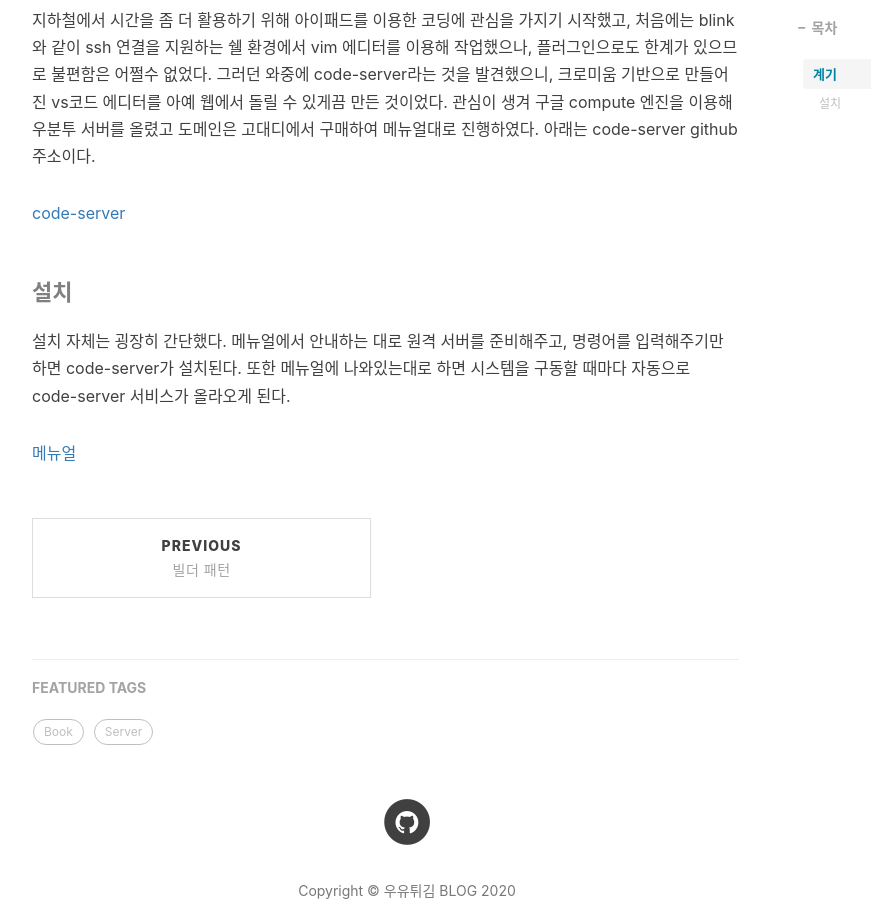
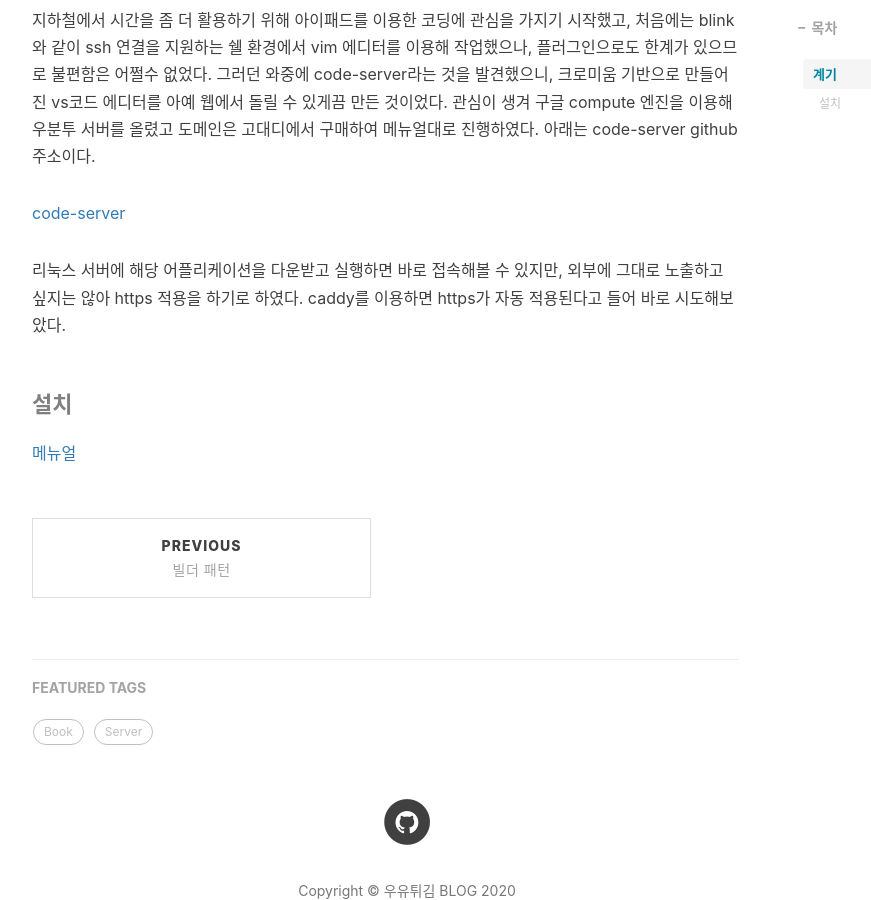
Before and after one commit to Heewookji/te, a Jekyll site: the page built from _posts/server/2020-09-11-Caddy.md, in a window 1280 px wide and 900 px high, scrolled down 639 px. Shown: the whole window, without its empty margins (233-1104 px from the left). Built offline with Jekyll 4.4.1, drawn with Linux system fonts in a browser that asks for light colours; nearby versions of some CDN libraries; comment, search, counter and statistics services are not loaded.

Commit message:
feat: caddy

```diff
--- a/_posts/server/2020-09-11-Caddy.md
+++ b/_posts/server/2020-09-11-Caddy.md
@@ -13,9 +13,9 @@ header-img:
 
 [code-server](https://github.com/cdr/code-server)
 
+리눅스 서버에 해당 어플리케이션을 다운받고 실행하면 바로 접속해볼 수 있지만, 외부에 그대로 노출하고 싶지는 않아 https 적용을 하기로 하였다. caddy를 이용하면 https가 자동 적용된다고 들어 바로 시도해보았다.
+
 
 #### 설치
 
-설치 자체는 굉장히 간단했다. 메뉴얼에서 안내하는 대로 원격 서버를 준비해주고, 명령어를 입력해주기만 하면 code-server가 설치된다. 또한 메뉴얼에 나와있는대로 하면 시스템을 구동할 때마다 자동으로 code-server 서비스가 올라오게 된다.
-
 [메뉴얼](https://github.com/cdr/code-server/blob/v3.5.0/doc/guide.md)
```
